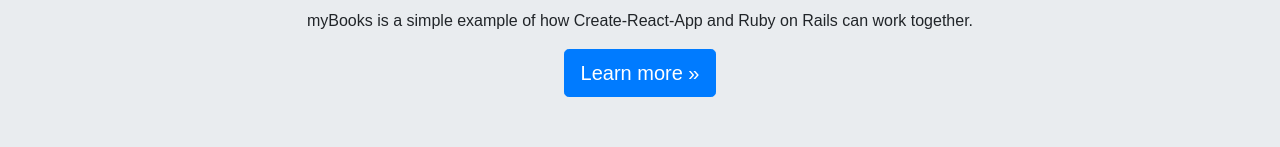
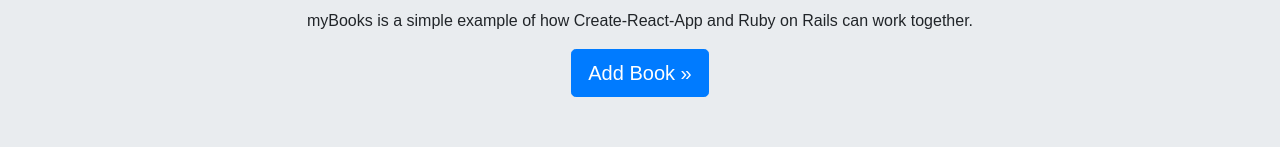
Before and after one commit to Pat878/myBooks, a React (Create React App) app in the folder client/: page / in a window 1280 px wide. Shown: the part 149-296 px from the top of the page. Built offline with nearby package versions, Linux system fonts and the light colour scheme; no server answers.

Commit message:
Remove hashtag

```diff
--- a/client/src/components/Main.js
+++ b/client/src/components/Main.js
@@ -16,8 +16,8 @@
                 Rails can work together.
               </p>
               <p>
-                <a className="btn btn-primary btn-lg" href="#" role="button">
-                  Learn more &raquo;
+                <a className="btn btn-primary btn-lg" href="" role="button">
+                  Add Book &raquo;
                 </a>
               </p>
             </center>
```
